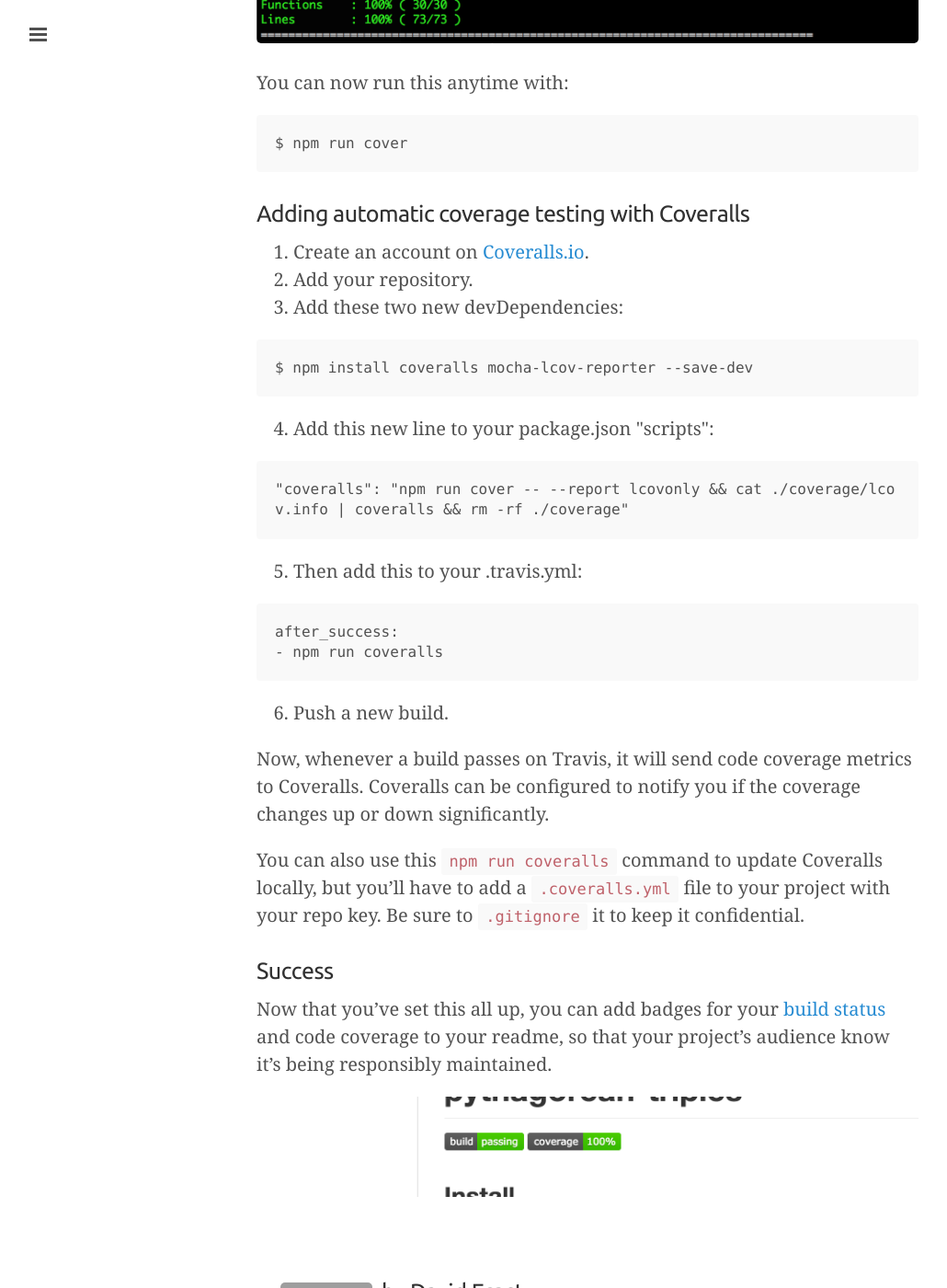
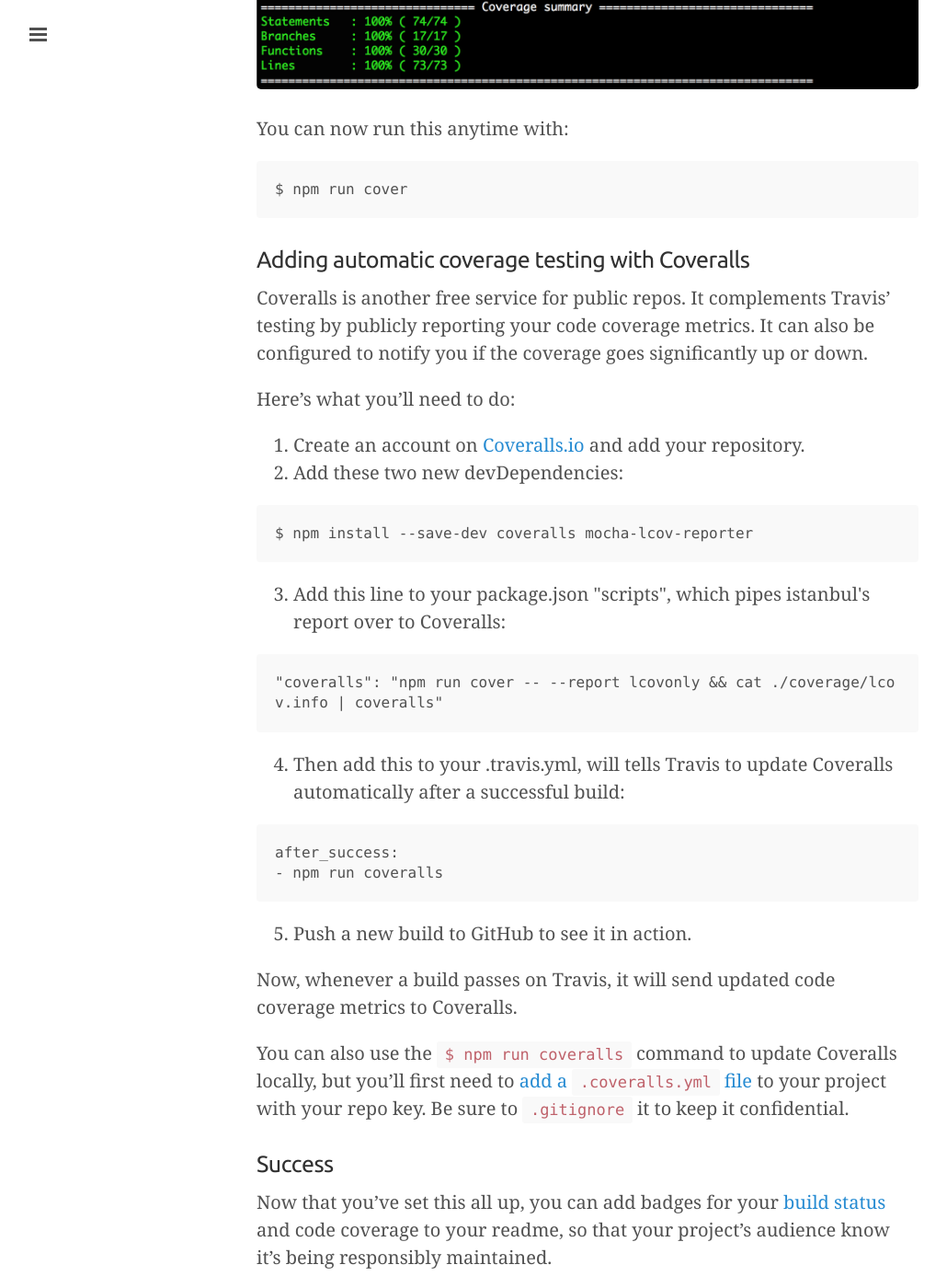
Before and after one commit to dsernst/quotes, a Jekyll site: the page built from _posts/2015-09-02-node--mocha--travis--istanbul--coveralls-unit-tests--coverage-for-your-open-source-project.md, in a window 1280 px wide and 1400 px high, scrolled down 4661 px. Shown: the whole window at 92% size, without its empty margins (1-1031 px from the left). Built offline with Jekyll 4.4.1, drawn with Linux system fonts in a browser that asks for light colours; nearby versions of some CDN libraries; comment, search, counter and statistics services are not loaded; some of the changed text lies outside the part shown; grey boxes are pictures that could not be loaded.

Commit message:
Cleanup CI post language

```diff
--- a/_posts/2015-09-02-node--mocha--travis--istanbul--coveralls-unit-tests--coverage-for-your-open-source-project.md
+++ b/_posts/2015-09-02-node--mocha--travis--istanbul--coveralls-unit-tests--coverage-for-your-open-source-project.md
@@ -60,13 +60,15 @@
 $ npm install mocha --save-dev
 ~~~
 
-### Setup TravisCI
+### Setup TravisCI for automatic builds
 
 ![Travis setup image](/images/travis-ci-setup.png)
 
-If your repo is public, [TravisCI](https://travis-ci.org/) can run your tests automatically, including pull-requests, for free. Here's what you'll need to do:
+[TravisCI](https://travis-ci.org/) can run your tests automatically and notify you of any problems. This even works for pull-requests. And it's free if your repo is public.
 
-1. Log in to Travis and ["flick the switch on" for your repo](https://travis-ci.org/profile/).
+Here's what you'll need to do:
+
+1. Log in to Travis and [flick your repo's switch on](https://travis-ci.org/profile/).
 2. Add a basic [`.travis.yml` file](https://github.com/dsernst/pythagorean-triples/blob/54fad4014d02f4b2adec0cd525a89f8c76fb3868/.travis.yml) for your project:
 
 ~~~
@@ -106,13 +108,13 @@
   },
 ~~~
 
-There's just one bit of weirdness there: using `_mocha` instead of `mocha`. This is because the `mocha` command creates a child process, so `istanbul` throws this error:
+There's one bit of weirdness here: use `_mocha` instead of `mocha`. This is because the `mocha` command runs in a child process, causing istanbul to throw this error:
 
 ~~~
 No coverage information was collected, exit without writing coverage information
 ~~~
 
-But you can use `_mocha` to run it directly, without a child process, which gives us the coverage information we want:
+But if you use `_mocha` instead, your tests will be run without a child process, giving us the coverage information we want:
 
 ![screenshot of coverage](/images/istanbul-coverage.png)
 
@@ -124,24 +126,27 @@
 
 ### Adding automatic coverage testing with Coveralls
 
-1. Create an account on [Coveralls.io](http://coveralls.io).
-2. Add your repository.
-3. Add these two new devDependencies:
+Coveralls is another free service for public repos. It complements Travis' testing by publicly reporting your code coverage metrics. It can also be configured to notify you if the coverage goes significantly up or down.
+
+Here's what you'll need to do:
+
+1. Create an account on [Coveralls.io](http://coveralls.io) and add your repository.
+2. Add these two new devDependencies:
 
 ~~~
-$ npm install coveralls mocha-lcov-reporter --save-dev
+$ npm install --save-dev coveralls mocha-lcov-reporter
+~~~
+
+<ol start="3">
+  <li> Add this line to your package.json "scripts", which pipes istanbul's report over to Coveralls:</li>
+</ol>
+
+~~~
+"coveralls": "npm run cover -- --report lcovonly && cat ./coverage/lcov.info | coveralls"
 ~~~
 
 <ol start="4">
-  <li> Add this new line to your package.json "scripts":</li>
-</ol>
-
-~~~
-"coveralls": "npm run cover -- --report lcovonly && cat ./coverage/lcov.info | coveralls && rm -rf ./coverage"
-~~~
-
-<ol start="5">
-  <li>Then add this to your .travis.yml:</li>
+  <li>Then add this to your .travis.yml, will tells Travis to update Coveralls automatically after a successful build:</li>
 </ol>
 
 ~~~
@@ -149,16 +154,16 @@
 - npm run coveralls
 ~~~
 
-<ol start="6">
-  <li>Push a new build.</li>
+<ol start="5">
+  <li>Push a new build to GitHub to see it in action.</li>
 </ol>
 
-Now, whenever a build passes on Travis, it will send code coverage metrics to Coveralls. Coveralls can be configured to notify you if the coverage changes up or down significantly.
+Now, whenever a build passes on Travis, it will send updated code coverage metrics to Coveralls.
 
-You can also use this `npm run coveralls` command to update Coveralls locally, but you'll have to add a `.coveralls.yml` file to your project with your repo key. Be sure to `.gitignore` it to keep it confidential.
+You can also use the `$ npm run coveralls` command to update Coveralls locally, but you'll first need to [add a `.coveralls.yml` file](https://github.com/nickmerwin/node-coveralls#running-locally) to your project with your repo key. Be sure to `.gitignore` it to keep it confidential.
 
 ### Success
 
 Now that you've set this all up, you can add badges for your [build status](http://docs.travis-ci.com/user/status-images/) and code coverage to your readme, so that your project's audience know it's being responsibly maintained.
 
-[![image of readme badges](/images/test-badges.png)](https://github.com/dsernst/pythagorean-triples/blob/4011972252c963a576edb89fe821a8c675ee9c85/readme.md)
+![image of readme badges](/images/test-badges.png)
```
Also changed, not shown: other parts of _posts/2015-09-02-node--mocha--travis--istanbul--coveralls-unit-tests--coverage-for-your-open-source-project.md (+2 -2 lines).
